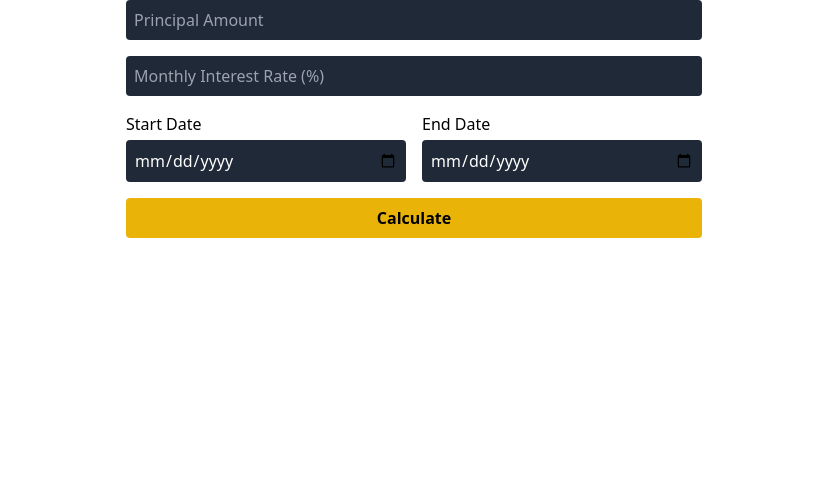
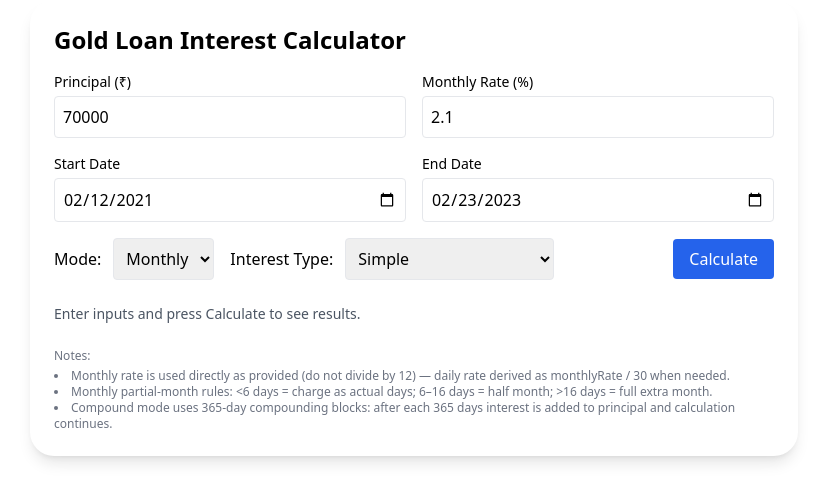
Before and after one commit to VamsikrishnaA/Interest_calculator, a React (Vite) app: page / in a window 1280 px wide. Shown: the top 502 px of the page, without its empty margins (226-1053 px from the left). Built offline with nearby package versions, Linux system fonts and the light colour scheme; the HTML template or start-up script is replaced by a standard one.

Commit message:
Updated with new ui

```diff
--- a/src/components/InterestCalculator.jsx
+++ b/src/components/InterestCalculator.jsx
@@ -1,75 +1,288 @@
-import React, { useState } from 'react'; import dayjs from 'dayjs'; import { saveAs } from 'file-saver'; import html2canvas from 'html2canvas';import BulkEntryCard from './components/BulkEntryCard';
+import React, { useState } from 'react';
 
-export default function InterestCalculator() { const [principal, setPrincipal] = useState(''); const [rate, setRate] = useState(''); const [startDate, setStartDate] = useState(''); const [endDate, setEndDate] = useState(''); const [result, setResult] = useState(null);
+// Single-file React component (Tailwind CSS) for the user's gold loan logic.
+// Default export a React component so it can be previewed in the canvas.
 
-const calculateCompoundMonthlyInterest = () => { let p = parseFloat(principal); const r = parseFloat(rate); // monthly rate const start = dayjs(startDate); const end = dayjs(endDate); const totalDays = end.diff(start, 'day');
+export default function GoldLoanCalculator() {
+  const [principal, setPrincipal] = useState(70000);
+  const [monthlyRate, setMonthlyRate] = useState(2.1); // user provides monthly rate directly
+  const [startDate, setStartDate] = useState('2021-02-12');
+  const [endDate, setEndDate] = useState('2023-02-23');
+  const [mode, setMode] = useState('monthly'); // 'monthly' or 'daily'
+  const [interestType, setInterestType] = useState('simple'); // 'simple' or 'compound'
+  const [result, setResult] = useState(null);
 
-let current = start;
-let monthsPassed = 0;
-let lastCompounded = start;
+  // Helper: inclusive day count between two dates
+  function inclusiveDaysBetween(start, end) {
+    const s = new Date(start + 'T00:00:00');
+    const e = new Date(end + 'T00:00:00');
+    // normalize to midnight UTC- local timezone differences could matter; keep simple
+    const msPerDay = 24 * 60 * 60 * 1000;
+    const diff = Math.floor((e - s) / msPerDay);
+    return diff + 1; // inclusive both dates
+  }
+
+  // Helper: count number of full months from start until adding one month would exceed end
+  function countFullMonthsAndDays(start, end) {
+    const s = new Date(start + 'T00:00:00');
+    const e = new Date(end + 'T00:00:00');
+    let cursor = new Date(s.getTime());
+    let fullMonths = 0;
+
+    function addOneMonth(date) {
+      const d = new Date(date.getTime());
+      const m = d.getMonth();
+      d.setMonth(m + 1);
+      // if month overflowed (e.g., Jan 31 -> Mar 3), clamp to last day of prev month
+      if (d.getMonth() === (m + 2) % 12) {
+        d.setDate(0); // last day of previous month
+      }
+      return d;
+    }
 
     while (true) {
-  const nextMonth = current.add(1, 'month');
-  if (nextMonth.date() !== start.date()) {
-    // Align to same day if possible
-    const alignedNext = nextMonth.date(start.date());
-    if (alignedNext.isAfter(end)) break;
-    current = alignedNext;
-  } else {
-    if (nextMonth.isAfter(end)) break;
-    current = nextMonth;
-  }
-  p = p * (1 + r / 100);
-  monthsPassed++;
-
-  // Every 12 months, treat as simple interest and compound once
-  if (monthsPassed % 12 === 0) {
-    const si = p * (r / 100) * 12;
-    p += si;
-  }
-  lastCompounded = current;
+      const next = addOneMonth(cursor);
+      if (next <= e) {
+        fullMonths += 1;
+        cursor = next;
+      } else break;
     }
 
-// Remaining days simple interest
-const remainingDays = end.diff(lastCompounded, 'day');
-const dailyRate = r / 30; // monthly to daily
-const remainingInterest = p * (dailyRate / 100) * remainingDays;
-const finalAmount = p + remainingInterest;
+    // days covered by full months:
+    const daysCovered = Math.floor((cursor - s) / (24 * 60 * 60 * 1000));
+    const totalInclusive = inclusiveDaysBetween(start, end);
+    const remainingDays = totalInclusive - daysCovered;
+    return { fullMonths, remainingDays, daysCovered };
+  }
+
+  // Main calculation
+  function calculate() {
+    const P = Number(principal);
+    const rMonthly = Number(monthlyRate); // percentage per month (user gives this directly)
+
+    if (!P || P <= 0) {
+      alert('Principal should be > 0');
+      return;
+    }
+
+    const totalDays = inclusiveDaysBetween(startDate, endDate);
+
+    if (interestType === 'simple') {
+      if (mode === 'daily') {
+        // daily simple: dailyRate = monthlyRate / 30
+        const dailyRatePercent = rMonthly / 30;
+        const interest = P * (dailyRatePercent / 100) * totalDays;
+        const total = P + interest;
+        setResult({
+          mode,
+          interestType,
+          principal: P,
+          rMonthly,
+          totalDays,
+          interest: round(interest),
+          total: round(total),
+          breakdown: { days: totalDays, dailyRatePercent: round(dailyRatePercent, 6) },
+        });
+      } else {
+        // monthly simple using user's custom partial-month rules
+        const { fullMonths, remainingDays, daysCovered } = countFullMonthsAndDays(startDate, endDate);
+        let monthsCount = fullMonths;
+        let extraDaysToCharge = 0;
+        let partialMonthLabel = '';
+
+        if (remainingDays < 6) {
+          // treat as days
+          extraDaysToCharge = remainingDays;
+          partialMonthLabel = `${remainingDays} day(s) treated as days`;
+        } else if (remainingDays >= 6 && remainingDays <= 16) {
+          // half month
+          monthsCount += 0.5;
+          partialMonthLabel = 'half month (0.5)';
+        } else {
+          // >16 => full extra month
+          monthsCount += 1;
+          partialMonthLabel = 'full extra month (1)';
+        }
+
+        const interest = P * (rMonthly / 100) * monthsCount;
+        // if extraDaysToCharge > 0, include daily portion using daily rate
+        let interestDaysPortion = 0;
+        if (extraDaysToCharge > 0) {
+          const dailyRatePercent = rMonthly / 30;
+          interestDaysPortion = P * (dailyRatePercent / 100) * extraDaysToCharge;
+        }
+
+        const totalInterest = interest + interestDaysPortion;
+        const total = P + totalInterest;
 
         setResult({
-  interest: finalAmount - parseFloat(principal),
-  total: finalAmount,
-  months: monthsPassed,
-  totalDays
+          mode,
+          interestType,
+          principal: P,
+          rMonthly,
+          fullMonths,
+          remainingDays,
+          partialMonthLabel,
+          monthsCount,
+          daysCovered,
+          interest: round(totalInterest),
+          total: round(total),
+          breakdown: {
+            simpleMonthsInterest: round(interest),
+            daysInterest: round(interestDaysPortion),
+          },
         });
+      }
+    } else {
+      // COMPOUND - use the user's 365-block compounding logic.
+      // We'll compute using dailyRate = monthlyRate / 30 (as user requested for compound monthly)
+      const dailyRate = (rMonthly / 30) / 100; // fraction
+      let remaining = totalDays;
+      let currentPrincipal = P;
+      let totalInterestAccum = 0;
 
-};
+      const blocks = Math.floor(remaining / 365);
+      for (let i = 0; i < blocks; i++) {
+        const interestBlock = currentPrincipal * dailyRate * 365;
+        totalInterestAccum += interestBlock;
+        currentPrincipal += interestBlock; // compound after each 365-day block
+        remaining -= 365;
+      }
 
-const exportResult = async () => { const element = document.getElementById('result'); const canvas = await html2canvas(element); canvas.toBlob(blob => { saveAs(blob, 'interest-result.png'); }); };
+      // remaining days (less than 365) - calculate simple interest on currentPrincipal
+      if (remaining > 0) {
+        const interestRem = currentPrincipal * dailyRate * remaining;
+        totalInterestAccum += interestRem;
+      }
 
-return ( <div className="max-w-xl mx-auto space-y-4"> <input type="number" placeholder="Principal Amount" className="w-full p-2 rounded bg-gray-800 text-white" value={principal} onChange={e => setPrincipal(e.target.value)} /> <input type="number" placeholder="Monthly Interest Rate (%)" className="w-full p-2 rounded bg-gray-800 text-white" value={rate} onChange={e => setRate(e.target.value)} /> <div className="flex justify-between gap-4"> <div className="flex-1"> <label className="block mb-1">Start Date</label> <input type="date" className="w-full p-2 rounded bg-gray-800 text-white" value={startDate} onChange={e => setStartDate(e.target.value)} /> </div> <div className="flex-1"> <label className="block mb-1">End Date</label> <input type="date" className="w-full p-2 rounded bg-gray-800 text-white" value={endDate} onChange={e => setEndDate(e.target.value)} /> </div> </div> <button
-onClick={calculateCompoundMonthlyInterest}
-className="w-full bg-yellow-500 hover:bg-yellow-600 text-black font-semibold py-2 rounded"
-> Calculate </button>
+      const total = P + totalInterestAccum;
+      setResult({
+        mode,
+        interestType,
+        principal: P,
+        rMonthly,
+        totalDays,
+        blocks,
+        remainingDays: remaining,
+        interest: round(totalInterestAccum),
+        total: round(total),
+        breakdown: { dailyRate: round(dailyRate * 100, 6) + '% (per day)' },
+      });
+    }
+  }
 
-{result && (
-    <div
-      id="result"
-      className="bg-gray-800 p-4 rounded shadow-lg space-y-2 mt-4"
-    >
-      <p>Interest: ₹{result.interest.toFixed(2)}</p>
-      <p>Total Amount: ₹{result.total.toFixed(2)}</p>
-      <p>Duration: {result.months} months ({result.totalDays} days)</p>
-      <button
-        onClick={exportResult}
-        className="mt-2 px-4 py-1 bg-blue-600 hover:bg-blue-700 rounded text-white"
-      >
-        Export Result
-      </button>
+  function round(n, digits = 2) {
+    const m = Math.pow(10, digits);
+    return Math.round(n * m) / m;
+  }
+
+  function downloadCSV() {
+    if (!result) return;
+    const rows = [];
+    rows.push(['Principal', result.principal]);
+    rows.push(['Monthly Rate (%)', result.rMonthly]);
+    rows.push(['Mode', result.mode]);
+    rows.push(['Interest Type', result.interestType]);
+    rows.push(['Total Days', result.totalDays ?? '']);
+    if (result.fullMonths !== undefined) rows.push(['Full Months', result.fullMonths]);
+    if (result.monthsCount !== undefined) rows.push(['Months Count (incl partial)', result.monthsCount]);
+    rows.push(['Interest', result.interest]);
+    rows.push(['Total', result.total]);
+
+    const csvContent = rows.map(r => r.map(cell => `"${cell}"`).join(',')).join('\n');
+    const blob = new Blob([csvContent], { type: 'text/csv;charset=utf-8;' });
+    const url = URL.createObjectURL(blob);
+    const a = document.createElement('a');
+    a.href = url;
+    a.download = 'gold_loan_result.csv';
+    a.click();
+    URL.revokeObjectURL(url);
+  }
+
+  return (
+    <div className="max-w-3xl mx-auto p-6 bg-white rounded-2xl shadow-lg">
+      <h2 className="text-2xl font-semibold mb-4">Gold Loan Interest Calculator</h2>
+
+      <div className="grid grid-cols-1 md:grid-cols-2 gap-4">
+        <label className="flex flex-col">
+          <span className="text-sm">Principal (₹)</span>
+          <input type="number" value={principal} onChange={e => setPrincipal(e.target.value)} className="mt-1 p-2 border rounded" />
+        </label>
+
+        <label className="flex flex-col">
+          <span className="text-sm">Monthly Rate (%)</span>
+          <input type="number" step="0.01" value={monthlyRate} onChange={e => setMonthlyRate(e.target.value)} className="mt-1 p-2 border rounded" />
+        </label>
+
+        <label className="flex flex-col">
+          <span className="text-sm">Start Date</span>
+          <input type="date" value={startDate} onChange={e => setStartDate(e.target.value)} className="mt-1 p-2 border rounded" />
+        </label>
+
+        <label className="flex flex-col">
+          <span className="text-sm">End Date</span>
+          <input type="date" value={endDate} onChange={e => setEndDate(e.target.value)} className="mt-1 p-2 border rounded" />
+        </label>
+
+        <div className="col-span-1 md:col-span-2 flex gap-4 items-center">
+          <div>
+            <label className="mr-3">Mode:</label>
+            <select value={mode} onChange={e => setMode(e.target.value)} className="p-2 border rounded">
+              <option value="monthly">Monthly</option>
+              <option value="daily">Daily</option>
+            </select>
           </div>
+
+          <div>
+            <label className="mr-3">Interest Type:</label>
+            <select value={interestType} onChange={e => setInterestType(e.target.value)} className="p-2 border rounded">
+              <option value="simple">Simple</option>
+              <option value="compound">Compound (365-block)</option>
+            </select>
+          </div>
+
+          <button onClick={calculate} className="ml-auto px-4 py-2 bg-blue-600 text-white rounded hover:opacity-90">Calculate</button>
+        </div>
+      </div>
+
+      <div className="mt-6">
+        {result ? (
+          <div className="p-4 border rounded bg-gray-50">
+            <h3 className="font-medium">Result</h3>
+            <div className="mt-2 grid grid-cols-1 md:grid-cols-2 gap-2 text-sm">
+              <div>Principal: ₹{result.principal}</div>
+              <div>Monthly Rate: {result.rMonthly}%</div>
+              <div>Interest Type: {result.interestType}</div>
+              <div>Mode: {result.mode}</div>
+              {result.totalDays !== undefined && <div>Total Days (inclusive): {result.totalDays}</div>}
+              {result.fullMonths !== undefined && <div>Full months counted: {result.fullMonths}</div>}
+              {result.monthsCount !== undefined && <div>Months count (incl partial): {result.monthsCount}</div>}
+              {result.remainingDays !== undefined && <div>Remaining days: {result.remainingDays}</div>}
+              <div className="font-semibold">Interest: ₹{result.interest}</div>
+              <div className="font-semibold">Total (P + I): ₹{result.total}</div>
+            </div>
+
+            {result.partialMonthLabel && <div className="mt-2 text-xs text-gray-600">Partial-month rule: {result.partialMonthLabel}</div>}
+
+            <div className="mt-4 flex gap-2">
+              <button onClick={downloadCSV} className="px-3 py-1 border rounded">Download CSV</button>
+              <button onClick={() => navigator.clipboard?.writeText(JSON.stringify(result, null, 2))} className="px-3 py-1 border rounded">Copy JSON</button>
+            </div>
+
+          </div>
+        ) : (
+          <div className="text-sm text-gray-600">Enter inputs and press Calculate to see results.</div>
         )}
       </div>
 
-); }
-
-// package.json (add these dependencies) { "dependencies": { "dayjs": "^1.11.9", "file-saver": "^2.0.5", "html2canvas": "^1.4.1", "react": "^18.2.0", "react-dom": "^18.2.0", "vite": "^4.5.13" }, "devDependencies": { "@vitejs/plugin-react": "^4.1.0" } }
+      <div className="mt-6 text-xs text-gray-500">
+        Notes:
+        <ul className="list-disc list-inside mt-1">
+          <li>Monthly rate is used directly as provided (do not divide by 12) — daily rate derived as monthlyRate / 30 when needed.</li>
+          <li>Monthly partial-month rules: &lt;6 days = charge as actual days; 6–16 days = half month; &gt;16 days = full extra month.</li>
+          <li>Compound mode uses 365-day compounding blocks: after each 365 days interest is added to principal and calculation continues.</li>
+        </ul>
+      </div>
+    </div>
+  );
+}
```
Lines whose indentation alone changed are shown as unchanged.
